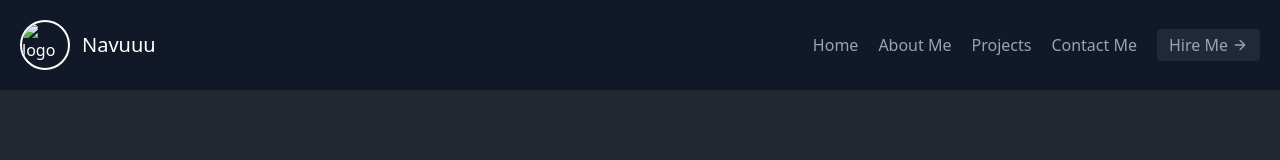
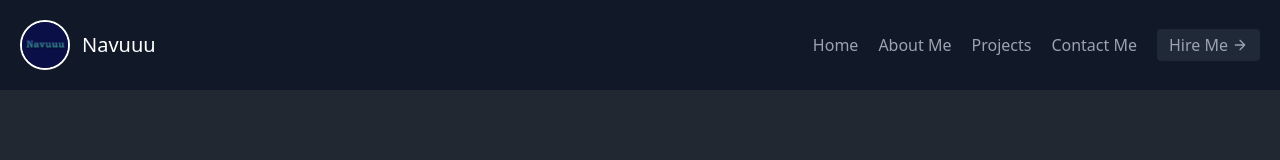
Before and after one commit to NavuuuHere/Project-1, a plain HTML site: page index.html in a window 1280 px wide. Shown: the top 160 px of the page. Drawn offline with nearby package versions, Linux system fonts and the light colour scheme; a web font is replaced by a local one.

Commit message:
Update index.html

```diff
--- a/index.html
+++ b/index.html
@@ -23,7 +23,7 @@
     <header class="sticky top-0 text-gray-400 bg-gray-900 body-font">
         <div class="container mx-auto flex flex-wrap p-5 flex-col md:flex-row items-center">
           <a class="flex title-font font-medium items-center text-white mb-4 md:mb-0">
-            <img class="logo" src="./assets/logonavu.jpg" alt="logo" height="50px" width="50px">
+            <img class="logo" src="./logonavu.jpg" alt="logo" height="50px" width="50px">
               <path d="M12 2L2 7l10 5 10-5-10-5zM2 17l10 5 10-5M2 12l10 5 10-5"></path>
             </svg>
             <span class="ml-3 text-xl">Navuuu</span>
@@ -39,6 +39,7 @@
               <path d="M5 12h14M12 5l7 7-7 7"></path>
             </svg>
           </button>
+
         </div>
       </header>
 
```
